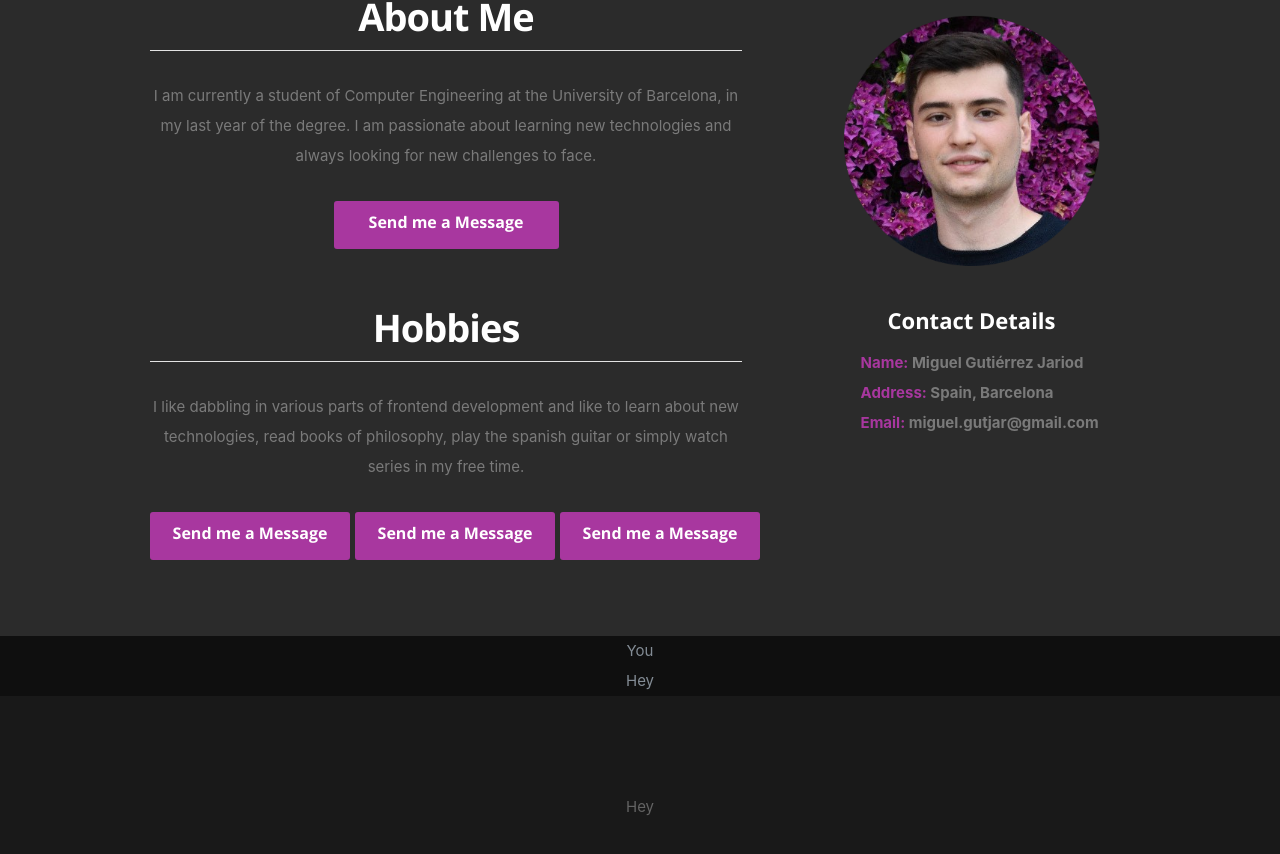
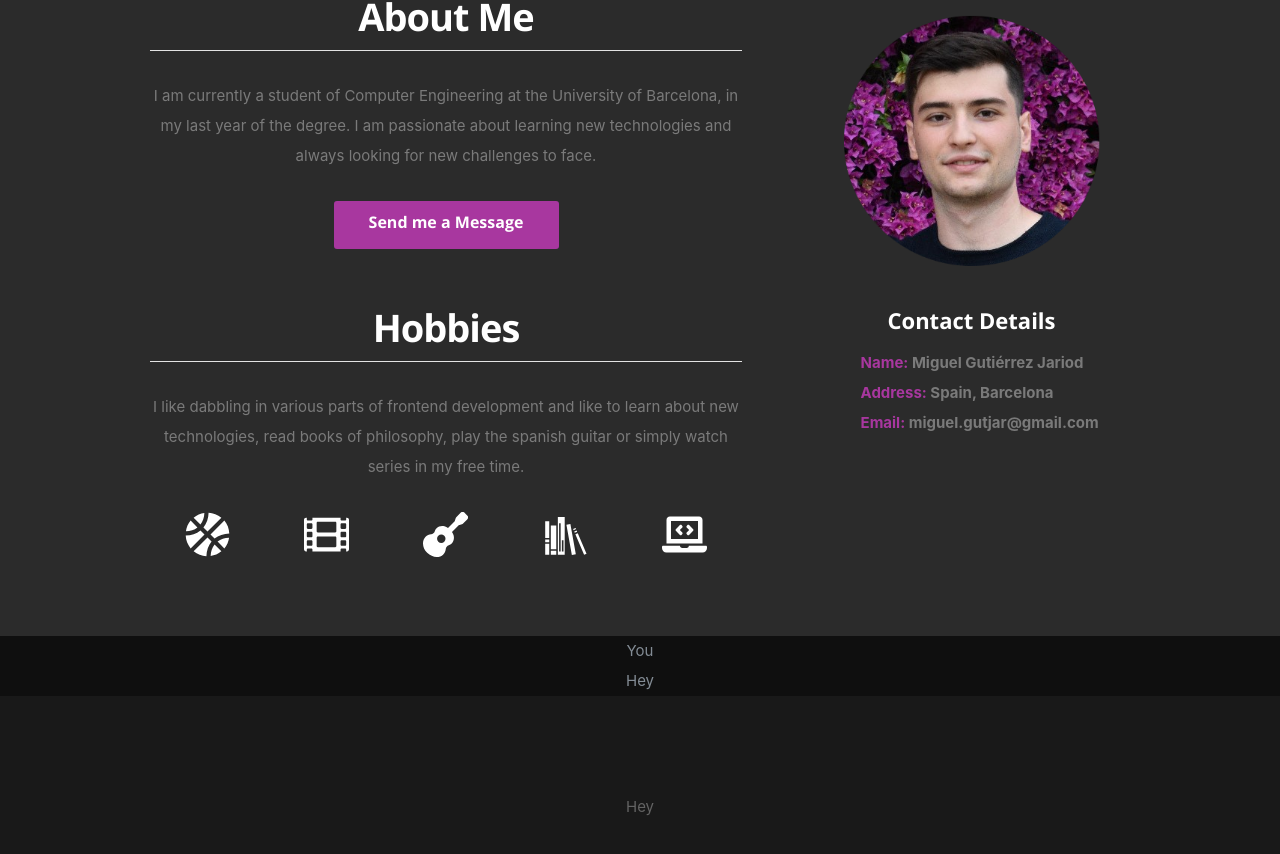
Before and after one commit to MikierXXV/Portfolio, a React (Create React App) app: page / in a window 1280 px wide. Shown: the part 964-1818 px from the top of the page. Built offline with nearby package versions, Linux system fonts and the light colour scheme.

Commit message:
Added icons about

```diff
--- a/package.json
+++ b/package.json
@@ -10,6 +10,7 @@
     "jquery": "^3.6.3",
     "react": "^18.2.0",
     "react-dom": "^18.2.0",
+    "react-icons": "^4.8.0",
     "react-scripts": "^2.1.8",
     "web-vitals": "^2.1.4"
   },
--- a/public/css/default.css
+++ b/public/css/default.css
@@ -789,6 +789,13 @@ properly.
     grid-template-columns: 1fr 1fr 1fr;
     gap: 5px;
     align-items: center;
+    width: 2.5em;
+}
+.penta {
+    display: grid;
+    grid-template-columns: 1fr 1fr 1fr 1fr 1fr;
+    gap: 5px;
+    align-items: center;
 }
 
 /*  2. Misc -------------------------------------------------------- */
--- a/src/components/About.js
+++ b/src/components/About.js
@@ -1,5 +1,10 @@
 import React, {Component} from "react";
 import resumeData from "../resumeData";
+import {FaBasketballBall} from "react-icons/fa";
+import {FaFilm} from "react-icons/fa";
+import {FaGuitar} from "react-icons/fa";
+import {GiBookshelf} from "react-icons/gi";
+import {FaLaptopCode} from "react-icons/fa";
 
 export default class About extends Component {
 
@@ -21,10 +26,12 @@ export default class About extends Component {
                         <h1 style={{color: "white"}}>Hobbies</h1>
                         <hr/>
                         <p>{resumeData.roleDescription}</p>
-                        <div className="tercio">
-                            <button className="download" onClick={() => { redirectEmail()}} style={{width: 200}}> Send me a Message </button>
-                            <button className="download" onClick={() => { redirectEmail()}} style={{width: 200}}> Send me a Message </button>
-                            <button className="download" onClick={() => { redirectEmail()}} style={{width: 200}}> Send me a Message </button>
+                        <div className="penta">
+                            <a href={""}><i className={"fa-3x"}><FaBasketballBall/></i></a>
+                            <a href={""}><i className={"fa-3x"}><FaFilm/></i></a>
+                            <a href={""}><i className={"fa-3x"}><FaGuitar/></i></a>
+                            <a href={""}><i className={"fa-3x"}><GiBookshelf/></i></a>
+                            <a href={""}><i className={"fa-3x"}><FaLaptopCode/></i></a>
                         </div>
                     </div>
                     <div className="three columns">
```
Also changed, not shown: 2 other files (tests, documents, lock files or other folders).
